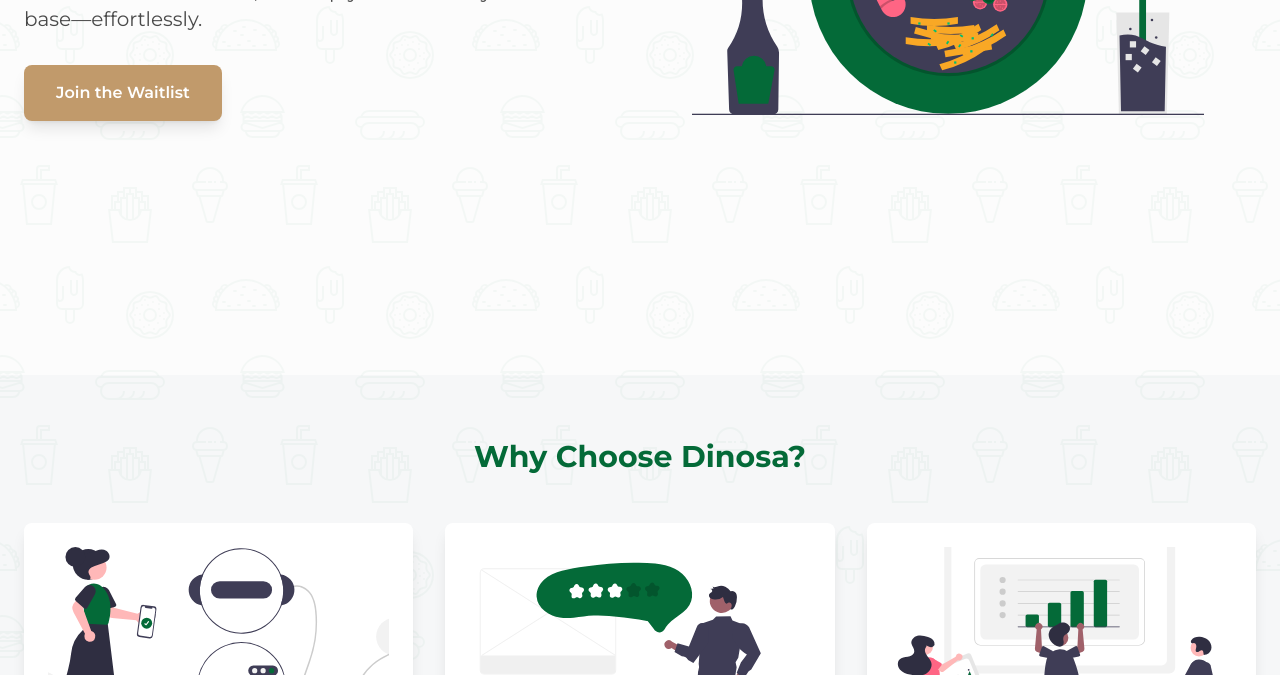
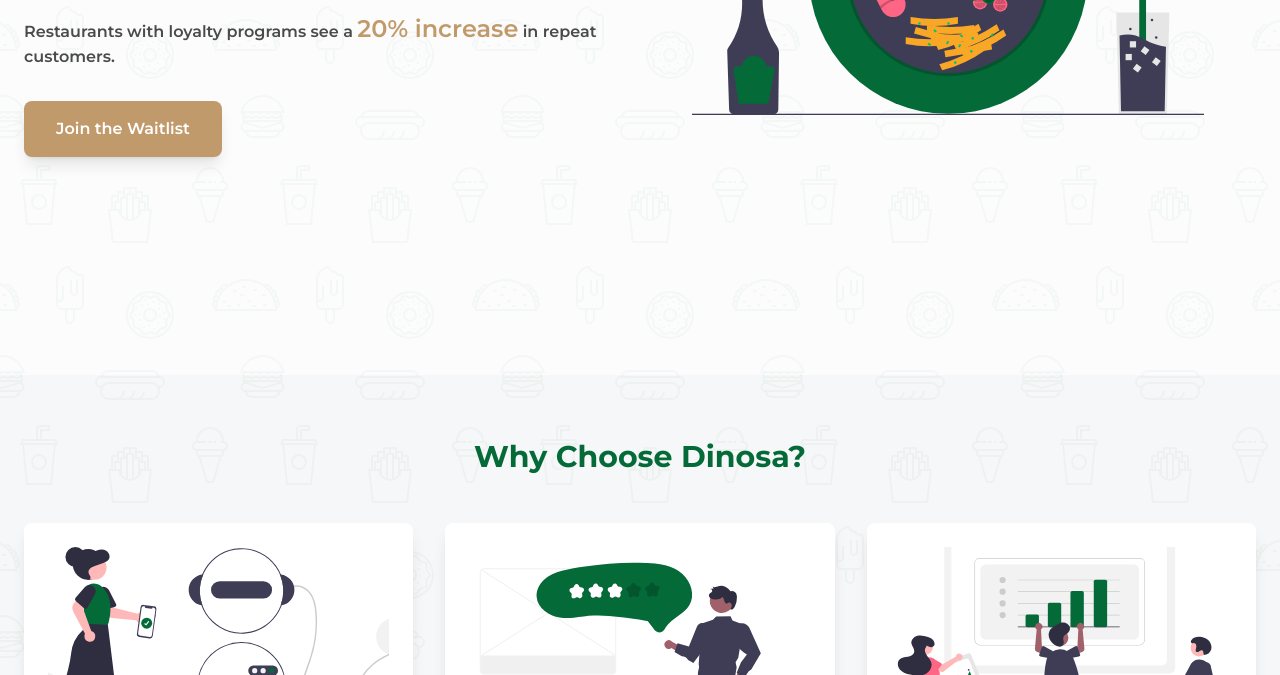
Before and after one commit to mseemab/dino, a website: page index.html in a window 1280 px wide. Shown: the part 425-1100 px from the top of the page. Drawn offline with nearby package versions, Linux system fonts and the light colour scheme.

Commit message:
stats added in hero

```diff
--- a/index.html
+++ b/index.html
@@ -21,7 +21,7 @@
   <!-- You can use a free favicon or omit it -->
   <link rel="icon" href="https://example.com/favicon.ico" type="image/x-icon">
 </head>
-<body class="font-montserrat text-slate-gray custom-background">
+<body class="font-montserrat text-slate-gray custom-background overflow-x-hidden">
   <!-- Header -->
   <header class="fixed top-0 left-0 w-full bg-white shadow-md z-50">
     <nav class="container mx-auto flex items-center justify-between py-4 px-6">
@@ -61,10 +61,13 @@
   <div class="container mx-auto flex flex-col md:flex-row items-center justify-center h-full px-6 relative z-10">
     <div class="md:w-1/2 text-center md:text-left" data-aos="fade-up">
       <h1 class="text-4xl md:text-5xl font-bold leading-tight text-deep-emerald-green">
-        Transform Diners into Loyal Customers
+        Transform Diners into <span id="typed-text" class="text-gold-accent"></span> Customers
       </h1>
       <p class="mt-6 text-lg md:text-xl text-slate-gray">
         Join Dinosa and let diners earn points at your restaurant. With AI-driven rewards, we help you build a loyal customer base—effortlessly.
+      </p>
+      <p class="mt-4 text-slate-gray font-semibold">
+        Restaurants with loyalty programs see a <span class="text-gold-accent text-2xl">20% increase</span> in repeat customers.
       </p>
       <a href="#cta" class="mt-8 inline-block bg-gold-accent text-white font-semibold py-4 px-8 rounded-lg shadow-lg hover:bg-gold-accent/90 hover:shadow-xl transition duration-300">
         Join the Waitlist
@@ -75,6 +78,7 @@
     </div>
   </div>
 </section>
+
 
 
 
--- a/script.js
+++ b/script.js
@@ -13,9 +13,9 @@
 
 // Initialize Typed.js
 var typed = new Typed('#typed-text', {
-    strings: ['Effortlessly.', 'Intelligently.', 'Profitably.'],
-    typeSpeed: 60,
-    backSpeed: 40,
-    backDelay: 2000,
-    loop: true,
-  });
+  strings: ["Engaged", "Loyal", "Repeat"],
+  typeSpeed: 100,
+  backSpeed: 50,
+  backDelay: 2000,
+  loop: true
+});
```
Also changed, not shown: dist/styles.css.
